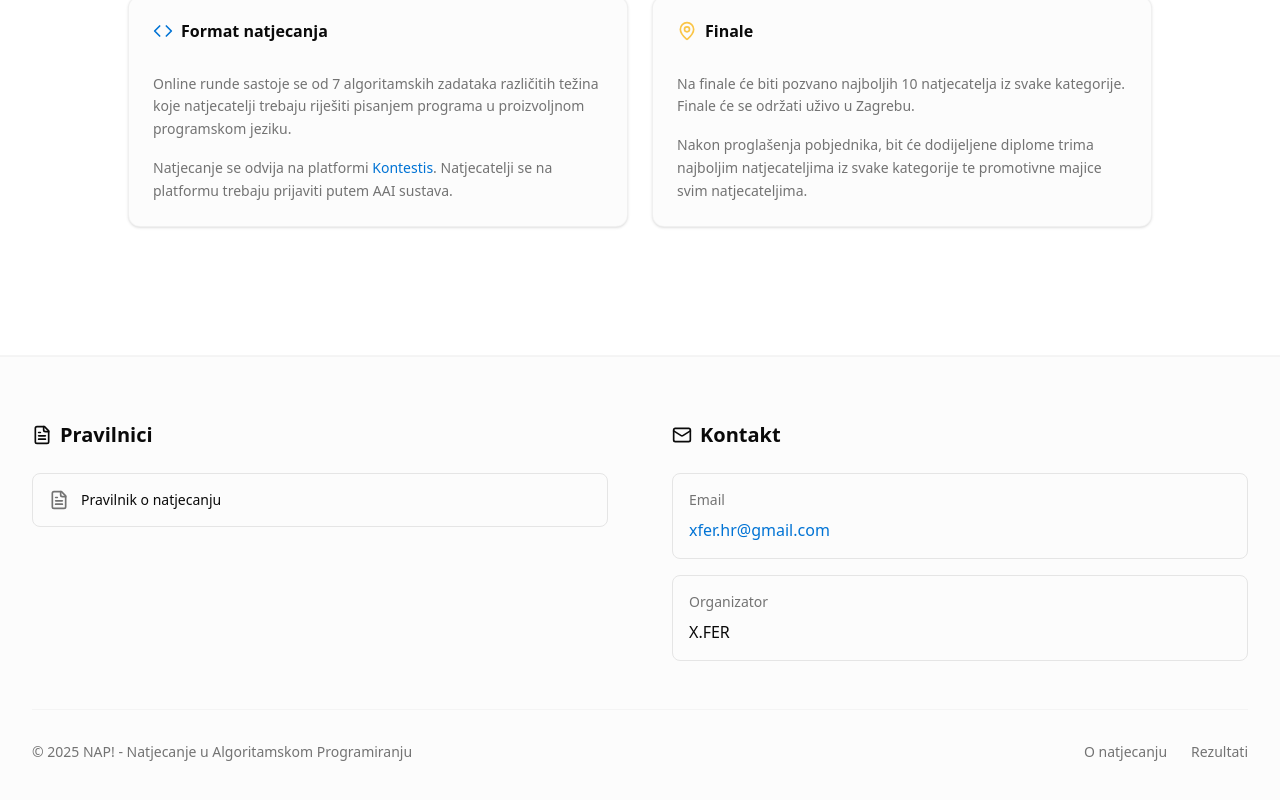
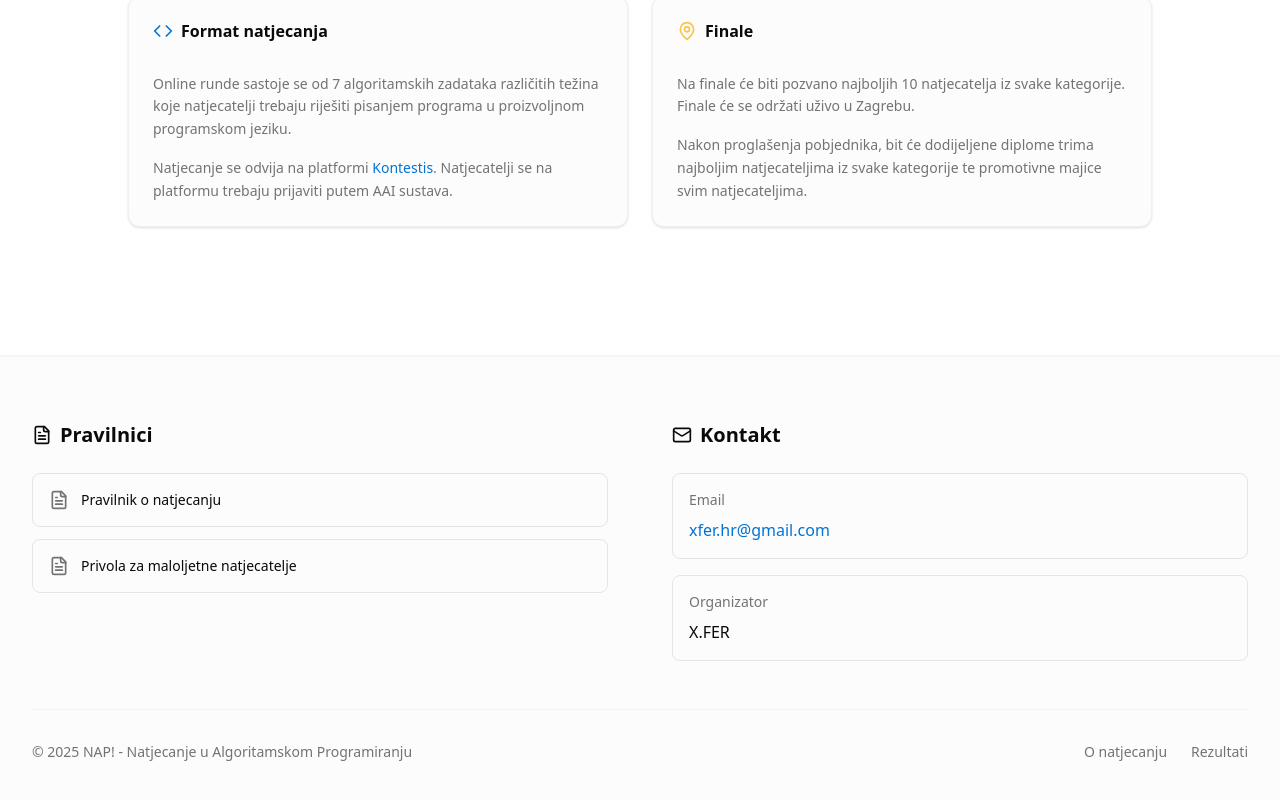
Before and after one commit to ItKlubBozoLagan/nap-web, a Next.js app: page / in a window 1280 px wide. Shown: the part 1951-2751 px from the top of the page. Built offline with nearby package versions, Linux system fonts and the light colour scheme.

Commit message:
Add document

```diff
--- a/components/footer.tsx
+++ b/components/footer.tsx
@@ -21,6 +21,16 @@ export function Footer() {
                                 <FileText className="w-5 h-5 text-muted-foreground group-hover:text-primary transition-colors" />
                                 <span className="text-sm font-medium text-foreground">
                                     Pravilnik o natjecanju
+                                </span>
+                            </Link>
+                            <Link
+                                href="https://forms.gle/ZZRPHiwhELS2SVGL6"
+                                target="_blank"
+                                className="flex items-center gap-3 p-4 rounded-lg border border-border hover:border-primary/50 hover:bg-primary/5 transition-all group"
+                            >
+                                <FileText className="w-5 h-5 text-muted-foreground group-hover:text-primary transition-colors" />
+                                <span className="text-sm font-medium text-foreground">
+                                    Privola za maloljetne natjecatelje
                                 </span>
                             </Link>
                         </div>
```
